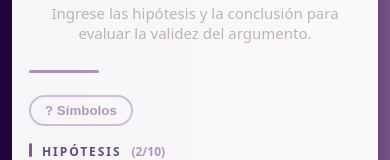
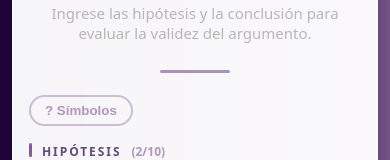
Before and after one commit to ESofTero/LyED-Toolkit, a website: page validator-module1/validator.html in a window 390 px wide. Shown: the part 221-381 px from the top of the page. Drawn offline with Linux system fonts and the light colour scheme.

Commit message:
LyED --version 2.8.4 Prueba para mobile, mini-line

```diff
--- a/validator-module1/validator.css
+++ b/validator-module1/validator.css
@@ -619,7 +619,7 @@ body{
     }
 
     .title-line{ width: 100%; }
-    .mini-line{ margin-top: 2px; align-items: center; }
+    .mini-line{ margin: 2px auto 0;}
 
     /* inputs/filas */
     .hyp-row{
```
